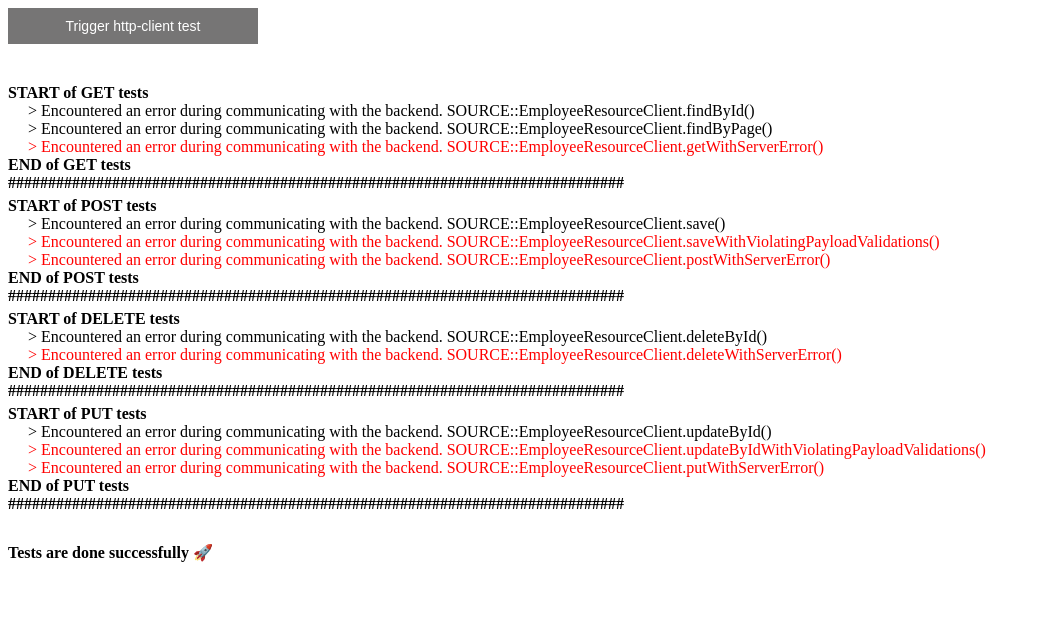
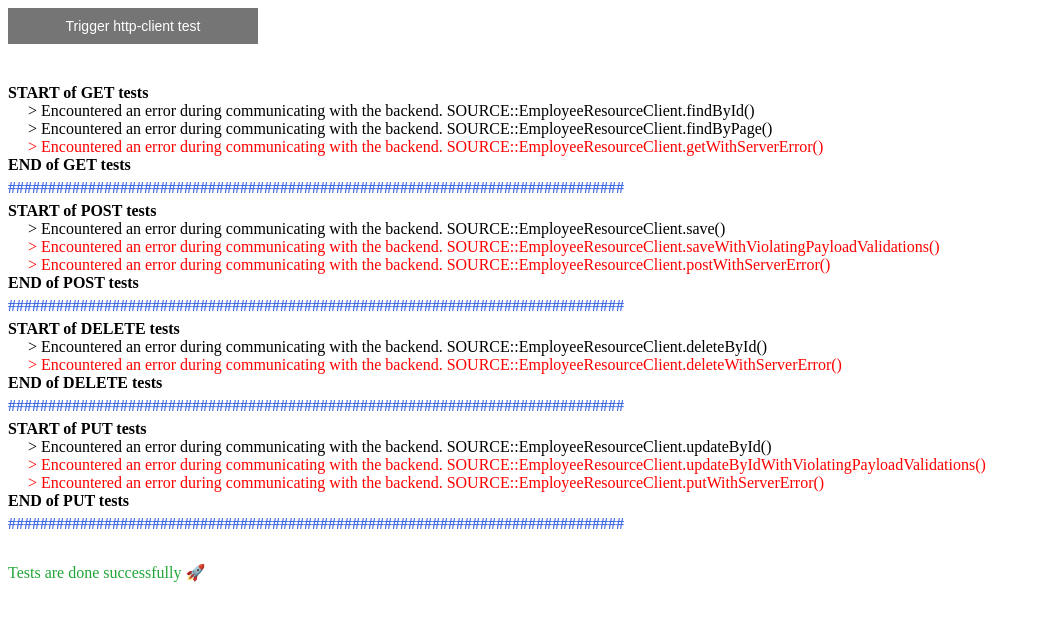
Before and after one commit to muhamed-hassan/js-web-client, a plain HTML site: page index.html in a window 1280 px wide. Both pictures are taken after a click on the button "Trigger http-client test". Shown: the whole page, without its empty margins (0-1041 px from the left). Drawn offline with Linux system fonts and the light colour scheme; no server answers.

Commit message:
code refactoring

```diff
--- a/MainController.js
+++ b/MainController.js
@@ -4,48 +4,52 @@ function launcher() {
     var employeeResourceClient = new EmployeeResourceClient();
 
     // GET tests
-    var collectedOutput = "<div style=\"font-weight: bold;\">START of GET tests</div>";
+    var collectedOutput = "<div class=\"tests-package-container\">START of GET tests</div>";
     var outputOfFindById = employeeResourceClient.findById();
-    collectedOutput += "<div style=\"margin-left: 20px;\">> " + outputOfFindById + "</div>";
+    collectedOutput += "<div class=\"correct-response\">> " + outputOfFindById + "</div>";
     var outputOfFindByPage = employeeResourceClient.findByPage();
-    collectedOutput += "<div style=\"margin-left: 20px;\">> " + outputOfFindByPage + "</div>";
+    collectedOutput += "<div class=\"correct-response\">> " + outputOfFindByPage + "</div>";
     var outputOfGetWithServerError = employeeResourceClient.getWithServerError();
-    collectedOutput += "<div style=\"color: red; margin-left: 20px;\">> " + outputOfGetWithServerError + "</div>";
-    collectedOutput += "<div style=\"font-weight: bold;\">END of GET tests</div>";
-    collectedOutput += "<div style=\"font-weight: bold;\">#############################################################################</div>";
+    collectedOutput += "<div class=\"wrong-response\">> " + outputOfGetWithServerError + "</div>";
+    collectedOutput += "<div class=\"tests-package-container\">END of GET tests</div>";
+
+    collectedOutput += "<div class=\"tests-separator\">#############################################################################</div>";
 
     // POST tests
-    collectedOutput += "<div style=\"font-weight: bold; margin-top: 5px;\">START of POST tests</div>";
+    collectedOutput += "<div class=\"tests-package-container\">START of POST tests</div>";
     var outputOfSave = employeeResourceClient.save();
-    collectedOutput += "<div style=\"margin-left: 20px;\">> " + outputOfSave + "</div>";
+    collectedOutput += "<div class=\"correct-response\">> " + outputOfSave + "</div>";
     var outputOfSaveWithViolatingPayloadValidations = employeeResourceClient.saveWithViolatingPayloadValidations();
-    collectedOutput += "<div style=\"color: red; margin-left: 20px;\">> " + outputOfSaveWithViolatingPayloadValidations + "</div>";
+    collectedOutput += "<div class=\"wrong-response\">> " + outputOfSaveWithViolatingPayloadValidations + "</div>";
     var outputOfPostWithServerError = employeeResourceClient.postWithServerError();
-    collectedOutput += "<div style=\"color: red; margin-left: 20px;\">> " + outputOfPostWithServerError + "</div>";
-    collectedOutput += "<div style=\"font-weight: bold;\">END of POST tests</div>";
-    collectedOutput += "<div style=\"font-weight: bold;\">#############################################################################</div>";
+    collectedOutput += "<div class=\"wrong-response\">> " + outputOfPostWithServerError + "</div>";
+    collectedOutput += "<div class=\"tests-package-container\">END of POST tests</div>";
+
+    collectedOutput += "<div class=\"tests-separator\">#############################################################################</div>";
 
     // DELETE tests
-    collectedOutput += "<div style=\"font-weight: bold; margin-top: 5px;\">START of DELETE tests</div>";
+    collectedOutput += "<div class=\"tests-package-container\">START of DELETE tests</div>";
     var outputOfDeleteById = employeeResourceClient.deleteById();
-    collectedOutput += "<div style=\"margin-left: 20px;\">> " + outputOfDeleteById + "</div>";
+    collectedOutput += "<div class=\"correct-response\">> " + outputOfDeleteById + "</div>";
     var outputOfDeleteWithServerError = employeeResourceClient.deleteWithServerError();
-    collectedOutput += "<div style=\"color: red; margin-left: 20px;\">> " + outputOfDeleteWithServerError + "</div>";
-    collectedOutput += "<div style=\"font-weight: bold;\">END of DELETE tests</div>";
-    collectedOutput += "<div style=\"font-weight: bold;\">#############################################################################</div>";
+    collectedOutput += "<div class=\"wrong-response\">> " + outputOfDeleteWithServerError + "</div>";
+    collectedOutput += "<div class=\"tests-package-container\">END of DELETE tests</div>";
+
+    collectedOutput += "<div class=\"tests-separator\">#############################################################################</div>";
 
     // PUT tests
-    collectedOutput += "<div style=\"font-weight: bold; margin-top: 5px;\">START of PUT tests</div>";
+    collectedOutput += "<div class=\"tests-package-container\">START of PUT tests</div>";
     var outputOfUpdateById = employeeResourceClient.updateById();
-    collectedOutput += "<div style=\"margin-left: 20px;\">> " + outputOfUpdateById + "</div>";
+    collectedOutput += "<div class=\"correct-response\">> " + outputOfUpdateById + "</div>";
     var outputOfUpdateByIdWithViolatingPayloadValidations = employeeResourceClient.updateByIdWithViolatingPayloadValidations();
-    collectedOutput += "<div style=\"color: red; margin-left: 20px;\">> " + outputOfUpdateByIdWithViolatingPayloadValidations + "</div>";
+    collectedOutput += "<div class=\"wrong-response\">> " + outputOfUpdateByIdWithViolatingPayloadValidations + "</div>";
     var outputOfPutWithServerError = employeeResourceClient.putWithServerError();
-    collectedOutput += "<div style=\"color: red; margin-left: 20px;\">> " + outputOfPutWithServerError + "</div>";
-    collectedOutput += "<div style=\"font-weight: bold;\">END of PUT tests</div>";
-    collectedOutput += "<div style=\"font-weight: bold;\">#############################################################################</div>";
+    collectedOutput += "<div class=\"wrong-response\">> " + outputOfPutWithServerError + "</div>";
+    collectedOutput += "<div class=\"tests-package-container\">END of PUT tests</div>";
 
-    collectedOutput += "<div style=\"font-weight: bold; margin-top: 30px;\">Tests are done successfully 🚀</div>";
+    collectedOutput += "<div class=\"tests-separator\">#############################################################################</div>";
+
+    collectedOutput += "<div class=\"result-of-tests\">Tests are done successfully 🚀</div>";
 
     document.getElementById("experimentOutput").innerHTML = collectedOutput;
 }
--- a/css/style.css
+++ /dev/null
@@ -1,14 +0,0 @@
-button {
-    background-color: rgb(118, 117, 117);
-    border: none;
-    color: white;
-    padding: 10px 20px;
-    text-align: center;
-    font-size: 14px;
-    width: 250px;
-    cursor: pointer;
-}
-
-#experimentOutput {
-    margin-top: 40px;
-}
--- /dev/null
+++ b/css/styles.css
@@ -0,0 +1,39 @@
+button {
+    background-color: rgb(118, 117, 117);
+    border: none;
+    color: white;
+    padding: 10px 20px;
+    text-align: center;
+    font-size: 14px;
+    width: 250px;
+    cursor: pointer;
+}
+
+#experimentOutput {
+    margin-top: 40px;
+}
+
+.tests-package-container {
+    font-weight: bold;
+}
+
+.correct-response {
+    margin-left: 20px;
+}
+
+.wrong-response {
+    margin-left: 20px;
+    color: red;
+}
+
+.tests-separator {
+    font-weight: bold;
+    color: royalblue;
+    margin-top: 5px;
+    margin-bottom: 5px;
+}
+
+.result-of-tests {
+    margin-top: 30px;
+    color: rgb(32, 166, 55);
+}
--- a/index.html
+++ b/index.html
@@ -12,7 +12,7 @@
     <script src="./integration/clients/EmployeeResourceClient.js"></script>
     <script src="./MainController.js"></script>
 
-    <link rel="stylesheet" href="./css/style.css">
+    <link rel="stylesheet" href="./css/styles.css">
 </head>
 
 <body>
```
Also changed, not shown: kb/Output of tests.png.
